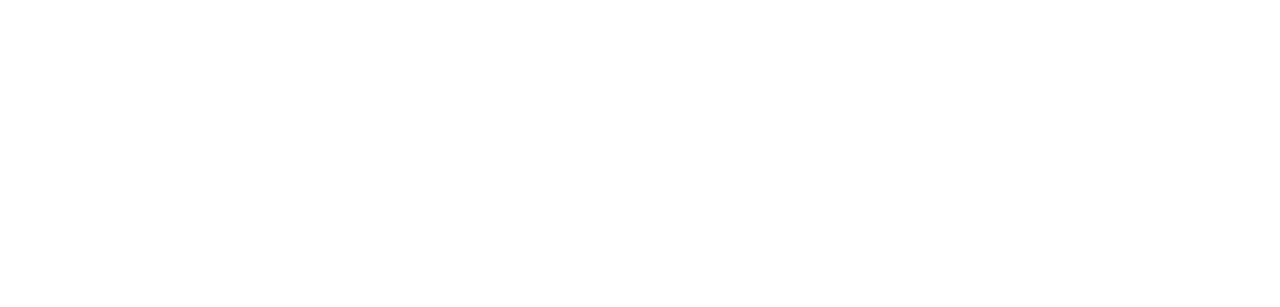
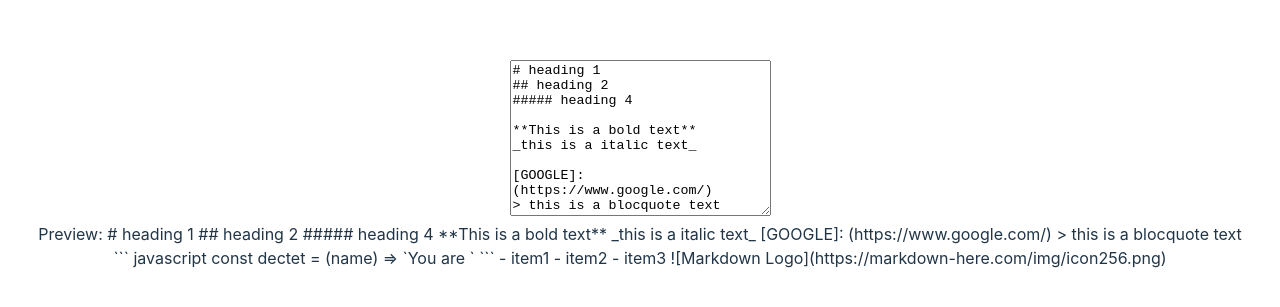
Before and after one commit to Shollytemmy/FCC-MARKDOWN-PREVIEWER, a React (Vite) app: page / in a window 1280 px wide. Shown: the part 235-542 px from the top of the page. Built offline with nearby package versions, Linux system fonts and the light colour scheme.

Commit message:
Markdown Preview: Editor & Preview Component rendered

```diff
--- a/src/App.jsx
+++ b/src/App.jsx
@@ -2,6 +2,8 @@
 import ReactMarkdown from 'react-markdown'
 import remarkGfm from 'remark-gfm'
 import './App.css'
+import { Editor } from './Components/Editor'
+import { Preview } from './Components/Preview'
 
 const markdown = `# heading 1
 ## heading 2
@@ -33,10 +35,19 @@
 function App() {
   const [inputValue, setInputValue] = useState({text: markdown})
 
+  const handleChange = (event) => {
+
+    setInputValue({ text: event.target.value})
+    console.log('inputValue', inputValue)
+
+  }
+
 
 
   return (
     <div className="App">
+      <Editor handleChange={handleChange} inputValue={inputValue} />
+      <Preview inputValue={inputValue} />
 
     </div>
   )
--- a/src/Components/Editor.jsx
+++ b/src/Components/Editor.jsx
@@ -0,0 +1,7 @@
+import React from 'react'
+
+export const Editor = ({handleChange, inputValue:{text}}) => {
+  return (
+    <textarea name="" id="" cols="30" rows="10" value={text} onChange={handleChange}></textarea>
+  )
+}
--- a/src/Components/Preview.jsx
+++ b/src/Components/Preview.jsx
@@ -0,0 +1,7 @@
+import React from 'react'
+
+export const Preview = ({inputValue}) => {
+  return (
+    <div>Preview: {inputValue.text}</div>
+  )
+}
```
